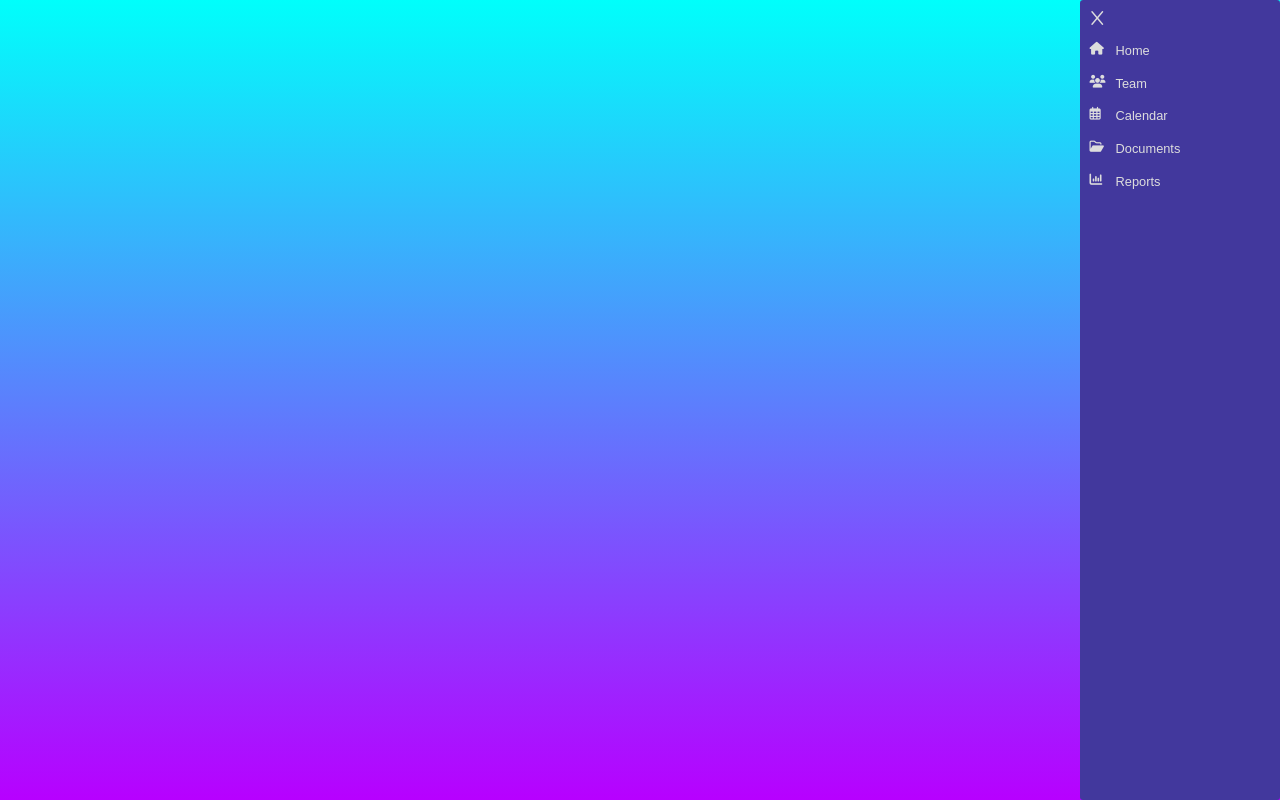
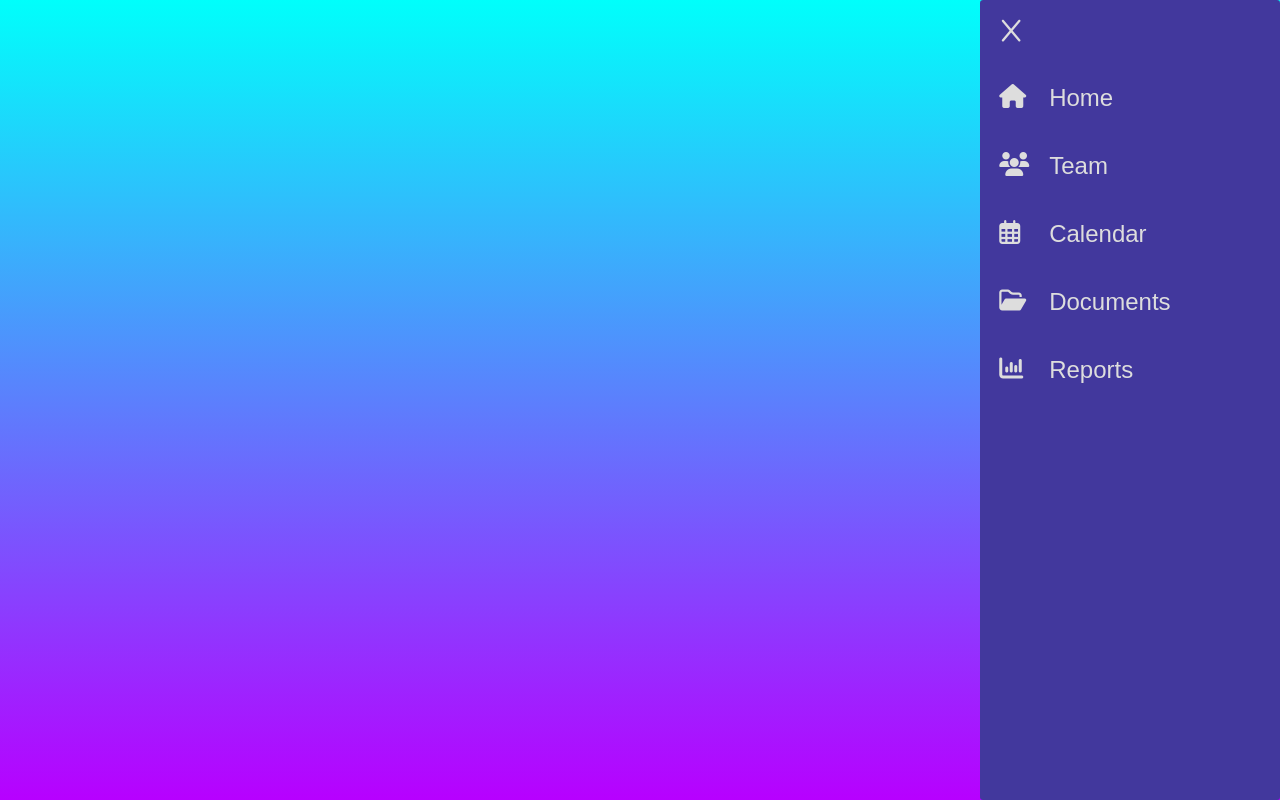
Before and after one commit to Beatriz-Heydman/exercise-4-sidebar, a plain HTML site: page index.html in a window 1280 px wide. Both pictures are taken after a click on the element 1248 px from the left and 32 px from the top of the page. Drawn offline with Linux system fonts and the light colour scheme.

Commit message:
fix: size aplication

```diff
--- a/index.js
+++ b/index.js
@@ -4,6 +4,6 @@ function handleSidebar() {
   if (sidebarContainer.style.right !== "0px") {
     sidebarContainer.style.right = "0px";
   } else {
-    sidebarContainer.style.right = "-350px";
+    sidebarContainer.style.right = "-300px";
   }
 }
--- a/style.css
+++ b/style.css
@@ -12,33 +12,31 @@
 }
 
 html {
-    min-width: 100%;
-    height: 100vh;
+    width: 100%;
+    min-height: 100vh;
 }
 
 body {
-    min-width: 100%;
-    height: 100vh;
+    width: 100%;
+    min-height: 100vh;
 }
 
 main {
-    min-width: 100%;
-    height: 100vh;
+    width: 100%;
+    min-height: 100vh;
     background: linear-gradient(#00fffb, #b700ff);
     display: flex;
-    justify-content:flex-end;
+    justify-content: flex-end;
     align-items: flex-start;
 }
 
 .three_points {
     display: flex;
     flex-direction: column;
-    padding: 1rem;
+    padding: 1.5rem;
     align-items: center;
     justify-content: center;
-    width: 30px;
-    height:30px;
-    border-radius:50%;
+    border-radius: 50%;
     margin: 1rem;
     cursor: pointer;
     position: fixed;
@@ -51,16 +49,17 @@ main {
 
 .three_points .ball {
     background: var(--second-color);
-    min-width: 5px;
-    min-height: 5px;
+    min-width: 10px;
+    min-height: 10px;
     border-radius: 0.5rem;
     position: relative;
 }
 
-.ball::before, .ball::after {
+.ball::before,
+.ball::after {
     content: '';
     width: 100%;
-    height: 100%;
+    min-height: 100%;
     background: var(--second-color);
     border-radius: 0.5rem;
     position: absolute;
@@ -68,11 +67,11 @@ main {
 }
 
 .ball::before {
-    top: -8px;
+    top: -15px;
 }
 
 .ball::after {
-    bottom: -8px;
+    bottom: -15px;
 }
 
 .sidebar_container {
@@ -81,11 +80,12 @@ main {
     align-items: center;
     flex-direction: column;
     border-radius: 1.5rem;
-    gap: 1rem;
+    gap: 2rem;
     z-index: 1;
     position: fixed;
     transition: all ease 0.5s;
-    right: -350px;
+    right: -300px;
+    width: min(300px, 80%);
 }
 
 
@@ -93,12 +93,13 @@ main {
     display: flex;
     justify-content: center;
     align-items: center;
-    padding: 0.3rem;
-    width: 25px;
-    min-height: 20px;
+    padding: 0.5rem;
+    width: 40px;
+    min-height: 40px;
     border-radius: 0.3rem;
     transition: all ease 0.2s;
     cursor: pointer;
+    font-size: 25px;
 }
 
 .close_sidebar:hover {
@@ -111,20 +112,20 @@ main {
 
 .sidebar_content {
     background: #42389d;
-    width: 200px;
     min-height: 100vh;
     display: flex;
     flex-direction: column;
-    padding: 0.3rem;
-    gap: 0.5rem;
+    padding: 0.7rem;
+    gap: 1.5rem;
     border-radius: 0.2rem;
     transition: all ease 0.5s;
+    width: 100%;
 }
 
 .sidebar_content .group_link {
     display: flex;
-    padding: 0.3rem;
-    font-size: 0.8rem;
+    padding: 0.5rem;
+    font-size: 1.5rem;
     width: 100%;
     min-height: 100%;
     transition: all ease 0.2s;
@@ -136,7 +137,7 @@ main {
 }
 
 .sidebar_content .group_link i {
-    width:26px;
+    width: 50px;
 }
 
 .group_link a {
```
